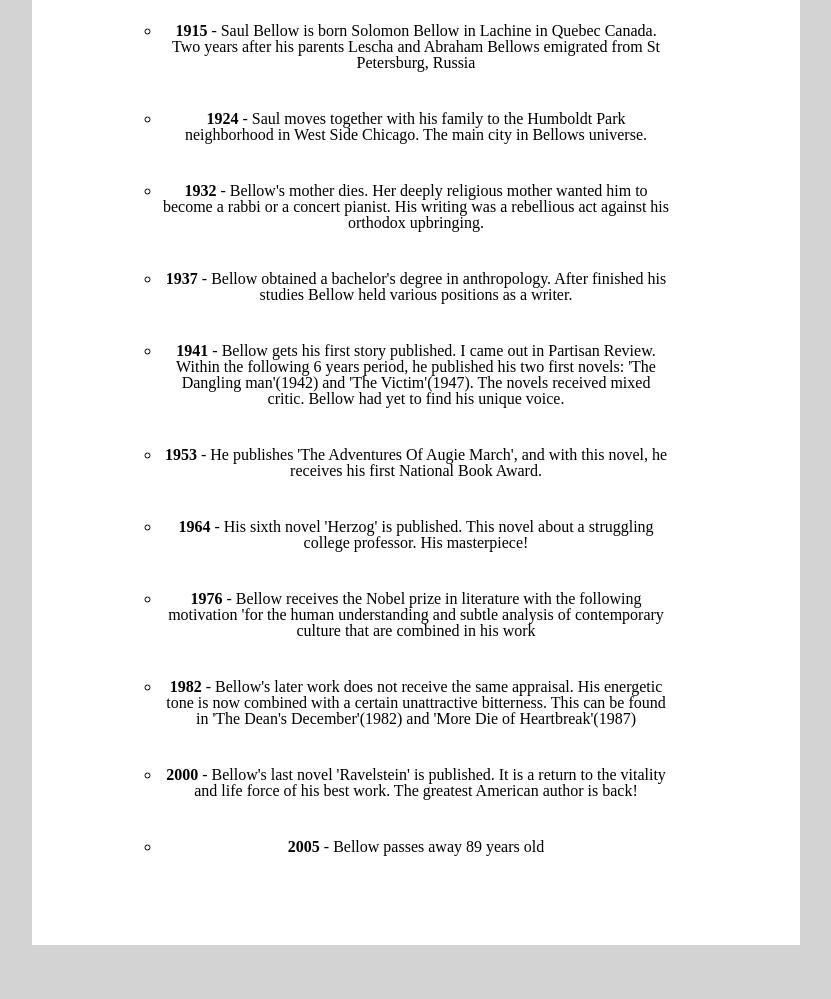
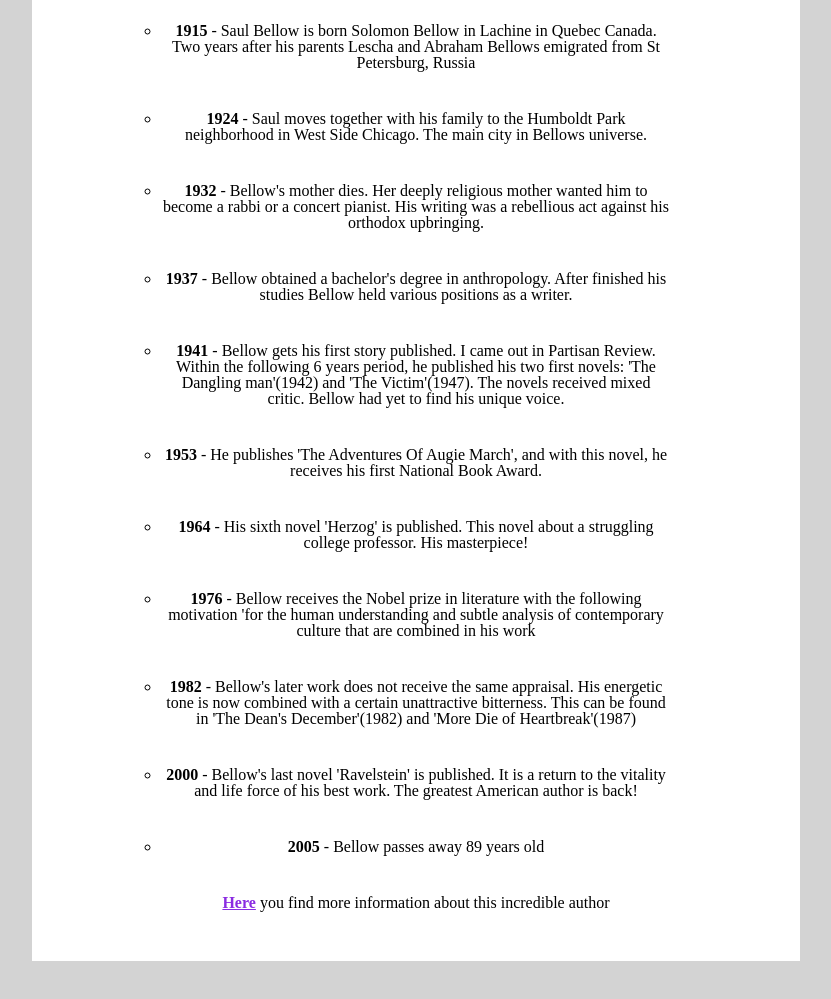
Before and after one commit to harryC72/bellowTributePage, a website: page public/index.html in a window 1280 px wide. Shown: the part 989-1988 px from the top of the page, without its empty margins (224-1055 px from the left). Drawn offline with Linux system fonts and the light colour scheme.

Commit message:
first commit

```diff
--- a/package.json
+++ b/package.json
@@ -8,6 +8,7 @@
     "babel-core": "^6.26.3",
     "babel-preset-es2015": "^6.24.1",
     "css-loader": "^3.2.0",
+    "express": "^4.17.1",
     "lodash": "^4.17.15",
     "style-loader": "^1.0.0",
     "webpack-cli": "^3.3.9",
@@ -17,7 +18,8 @@
     "webpack": "^4.41.0"
   },
   "scripts": {
-    "test": "echo \"Error: no test specified\" && exit 1"
+    "test": "echo \"Error: no test specified\" && exit 1",
+    "start": "node index.js"
   },
   "repository": {
     "type": "git",
--- a/src/index.html
+++ b/public/index.html
@@ -22,6 +22,15 @@
         <section id="tribute-info">
           <p id="timeLineStart">Saul Bellows life</p>
         </section>
+        <p>
+          <a
+            id="tribute-link"
+            target="_blank"
+            href="https://en.wikipedia.org/wiki/Saul_Bellow"
+            >Here</a
+          >
+          you find more information about this incredible author
+        </p>
       </div>
     </main>
     <script src="index.js"></script>
--- a/src/style.css
+++ b/public/style.css
@@ -120,7 +120,7 @@
 blockquote:after,
 q:before,
 q:after {
-  content: '';
+  content: "";
   content: none;
 }
 table {
@@ -163,7 +163,7 @@
 }
 
 #img-div img {
-  width: 80%;
+  max-width: 80%;
   height: auto;
   margin: 20px;
 }
```
Also changed, not shown: app.js (added, +13 -0 lines), public/Saul-bellow.jpg (renamed from src/Saul-bellow.jpg), public/index.js (renamed from src/index.js).
